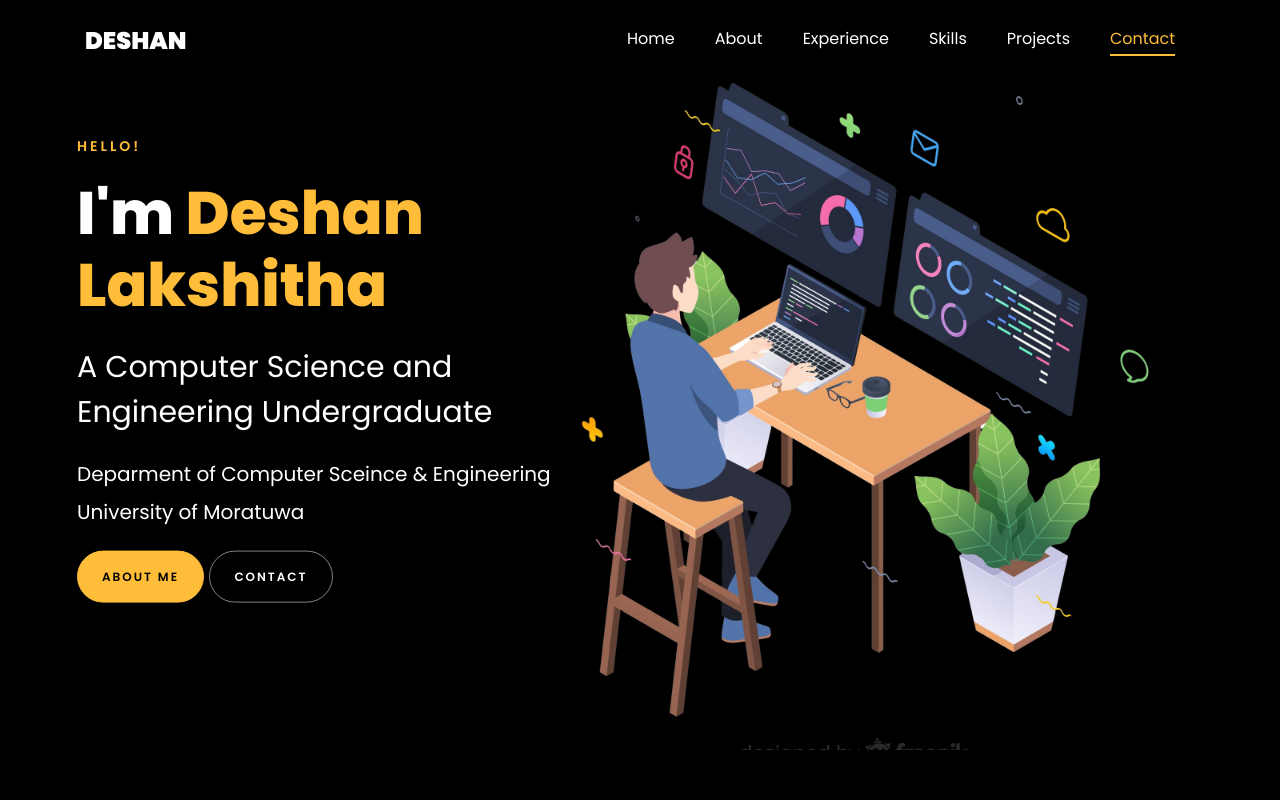
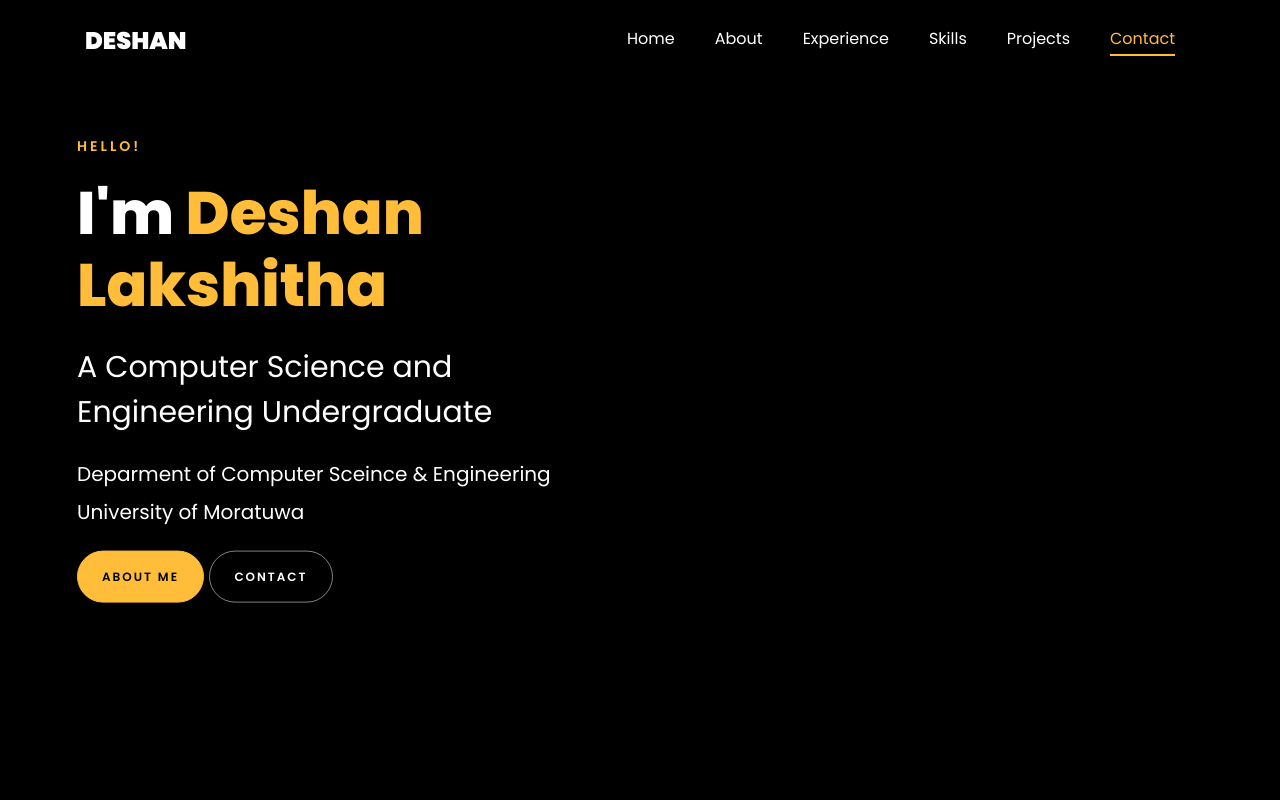
Before and after one commit to Deshan-Lakshitha/portfolio-deshan, a website with bundled scripts: page index.html in a window 1280 px wide. Shown: the top 800 px of the page. Built offline with nearby package versions, Linux system fonts and the light colour scheme; a web font is replaced by a local one.

Commit message:
Image removed

```diff
--- a/index.html
+++ b/index.html
@@ -58,10 +58,10 @@
 				<div class="container">
 					<div class="row d-md-flex no-gutters slider-text align-items-end justify-content-end"
 						data-scrollax-parent="true">
-						<div class="one-third js-fullheight order-md-last img"
+						<!-- <div class="one-third js-fullheight order-md-last img"
 							style="background-image:url(images/home.png);">
 							<div class="overlay"></div>
-						</div>
+						</div> -->
 						<div class="one-forth d-flex  align-items-center ftco-animate"
 							data-scrollax=" properties: { translateY: '70%' }">
 							<div class="text">
```
